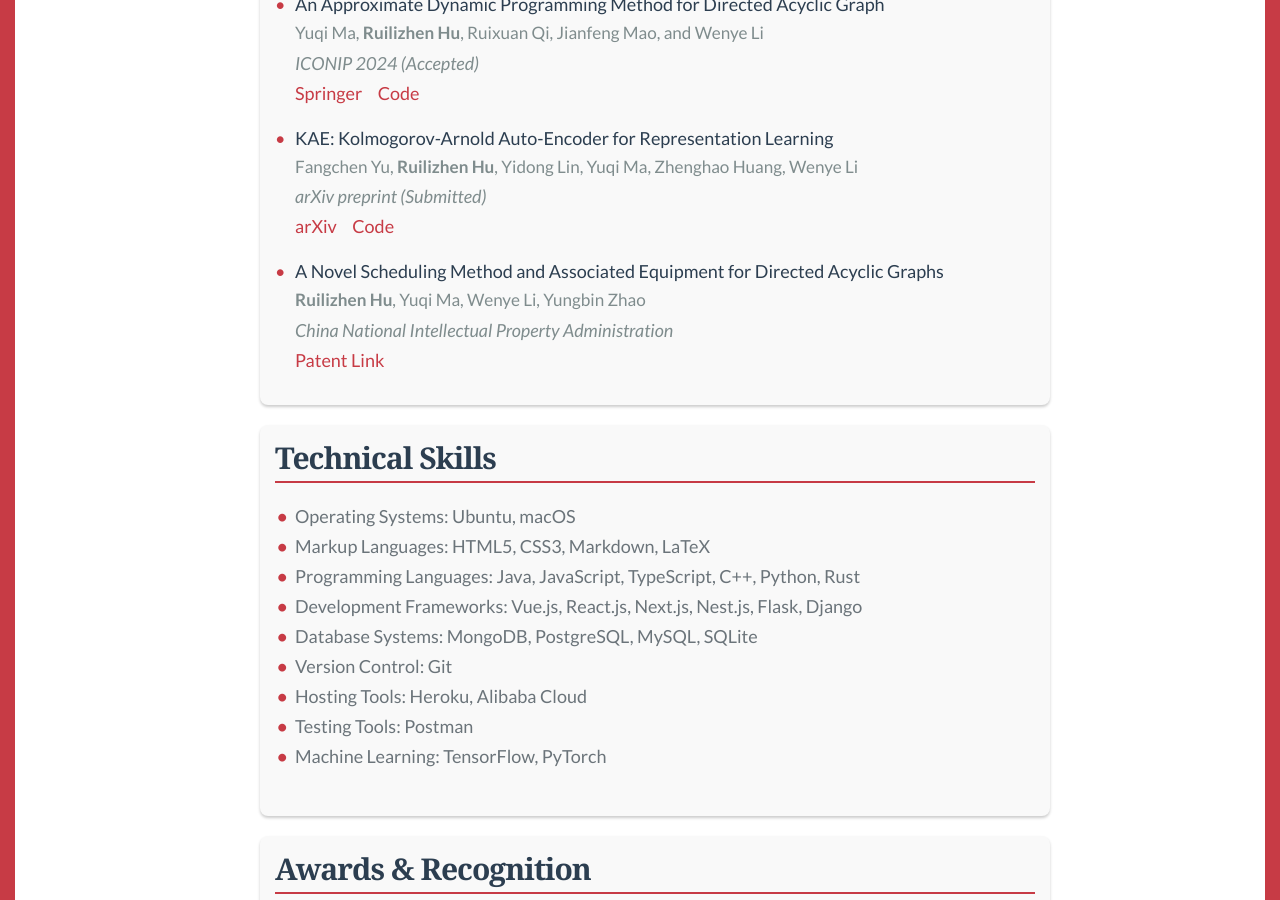
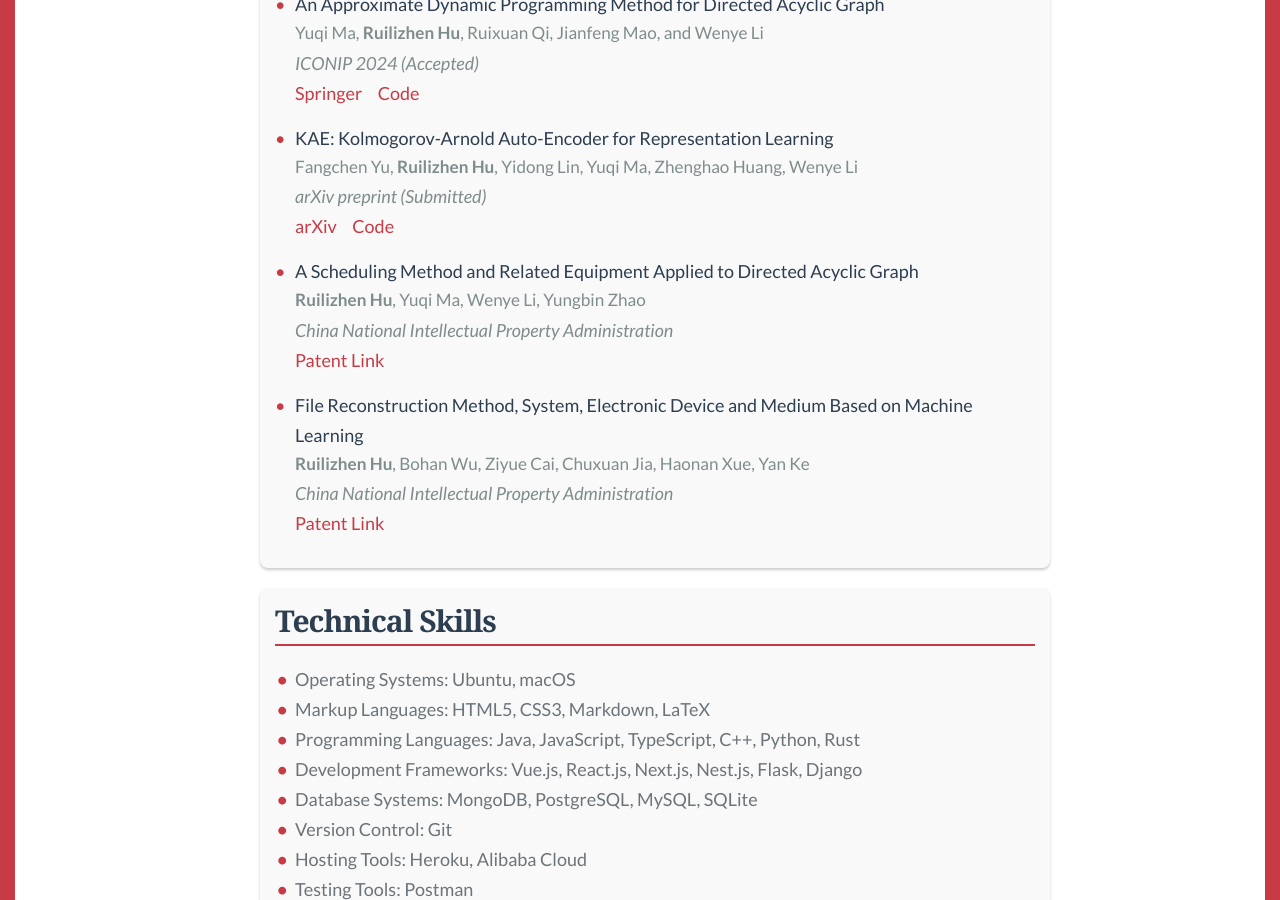
Before and after one commit to HuRuilizhen/HuRuilizhen.github.io, a Jekyll site: the page built from cv.md, in a window 1280 px wide and 900 px high, scrolled down 2834 px. Built offline with Jekyll 4.4.1, drawn with Linux system fonts in a browser that asks for light colours; some web fonts are replaced.

Commit message:
chore(cv): update patent info

```diff
--- a/cv.md
+++ b/cv.md
@@ -235,11 +235,19 @@ description: "A CV Page of Author"
             </div>
         </div>
         <div class="publication-item">
-            <div class="publication-title">A Novel Scheduling Method and Associated Equipment for Directed Acyclic Graphs</div>
+            <div class="publication-title">A Scheduling Method and Related Equipment Applied to Directed Acyclic Graph</div>
             <div class="publication-authors"><strong>Ruilizhen Hu</strong>, Yuqi Ma, Wenye Li, Yungbin Zhao</div>
             <div class="publication-venue">China National Intellectual Property Administration</div>
             <div class="publication-links">
-                <a href="https://xueshu.baidu.com/usercenter/paper/show?paperid=170p0gh0rd580ry0ey610cx0xj149157">Patent Link</a>
+                <a href="https://patents.google.com/patent/CN118656215A/en">Patent Link</a>
+            </div>
+        </div>
+        <div class="publication-item">
+            <div class="publication-title">File Reconstruction Method, System, Electronic Device and Medium Based on Machine Learning</div>
+            <div class="publication-authors"><strong>Ruilizhen Hu</strong>, Bohan Wu, Ziyue Cai, Chuxuan Jia, Haonan Xue, Yan Ke</div>
+            <div class="publication-venue">China National Intellectual Property Administration</div>
+            <div class="publication-links">
+                <a href="https://patents.google.com/patent/CN120635917A/en">Patent Link</a>
             </div>
         </div>
     </div>
```
